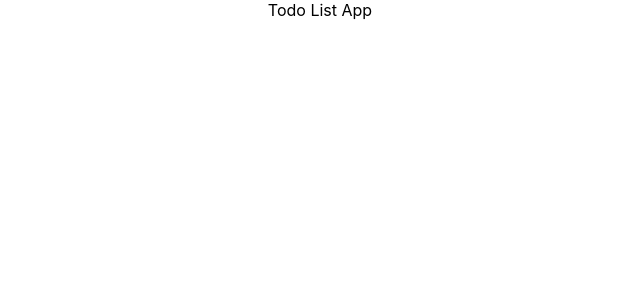
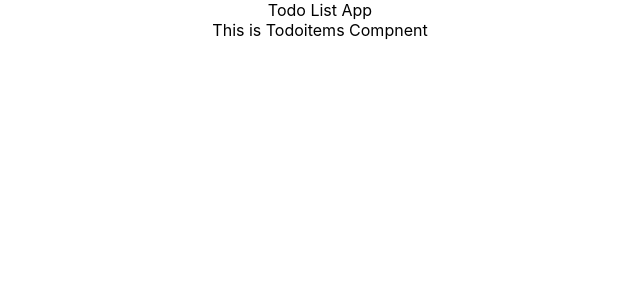
Before and after one commit to devmoaid1/TodoList-app, a React (Create React App) app: page / in a window 1280 px wide. Shown: the top 300 px of the page, without its empty margins (320-960 px from the left). Built offline with nearby package versions, Linux system fonts and the light colour scheme.

Commit message:
files and folders created

```diff
--- a/src/App.js
+++ b/src/App.js
@@ -1,10 +1,11 @@
 
 import './App.css';
-
+import Todoitems from './components/todoitems/Todoitem';
 function App() {
   return (
     <div className="App">
      Todo List App
+     <Todoitems/>
     </div>
   );
 }
--- /dev/null
+++ b/src/components/todoitems/Todoitem.js
@@ -0,0 +1,13 @@
+import React from 'react'
+
+const Todoitems=()=>{
+  return(
+      <div>
+          This is Todoitems Compnent
+      </div>
+  )
+
+
+}
+
+export default Todoitems;
--- a/src/index.js
+++ b/src/index.js
@@ -11,7 +11,4 @@ ReactDOM.render(
   document.getElementById('root')
 );
 
-// If you want to start measuring performance in your app, pass a function
-// to log results (for example: reportWebVitals(console.log))
-// or send to an analytics endpoint. Learn more: https://bit.ly/CRA-vitals
 reportWebVitals();
```
Also changed, not shown: src/components/Additem/Additem.js (added, +12 -0 lines), src/components/Additem/Additem.css (added), src/components/todoitems/Todoitem.css (added).
